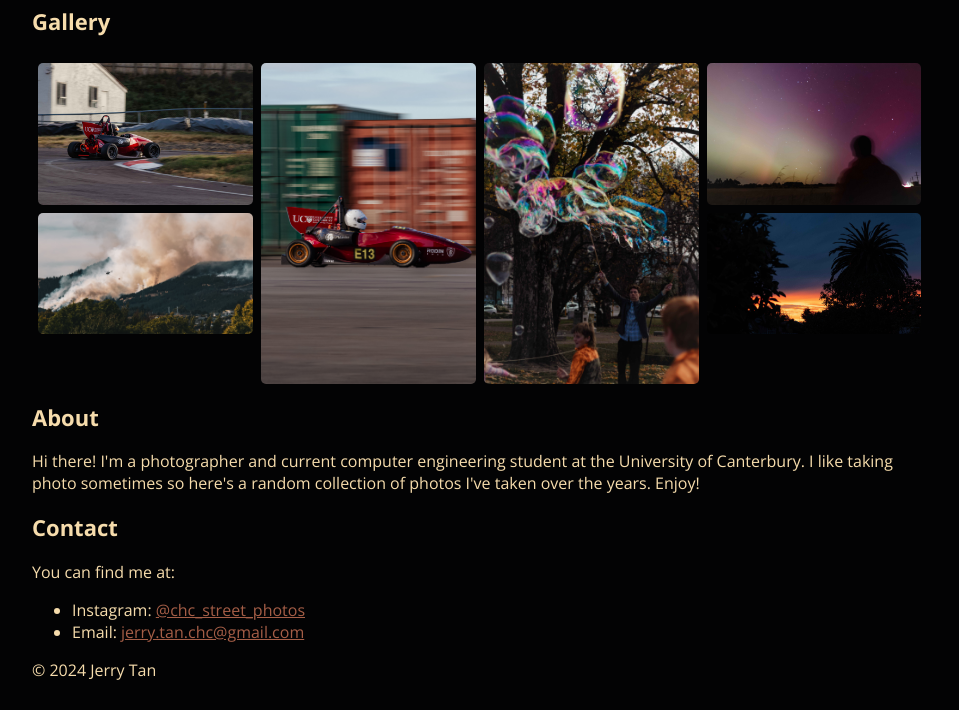
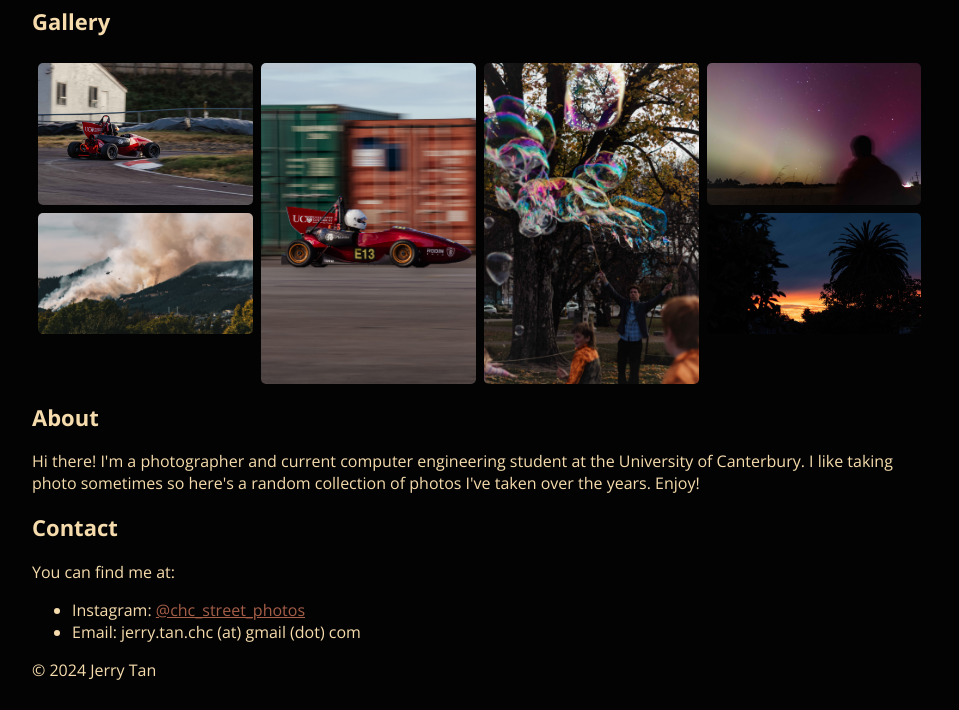
Before and after one commit to Secretmelon1168/Secretmelon1168.github.io, a plain HTML site: page new.html in a window 1280 px wide. Shown: the part 90-800 px from the top of the page, without its empty margins (160-1119 px from the left). Drawn offline with nearby package versions, Linux system fonts and the light colour scheme.

Commit message:
Change email to prevent web crawlers from doing something

```diff
--- a/new.html
+++ b/new.html
@@ -51,7 +51,7 @@
             <p>You can find me at:</p>
             <ul>
                 <li>Instagram: <a href="https://www.instagram.com/chc_street_photos/">@chc_street_photos</a></li>
-                <li>Email: <a href="mailto:jerry.tan.chc@gmail.com">jerry.tan.chc@gmail.com</a></li>
+                <li>Email: jerry.tan.chc (at) gmail (dot) com </li>
 
             </ul>
         </section>
```
